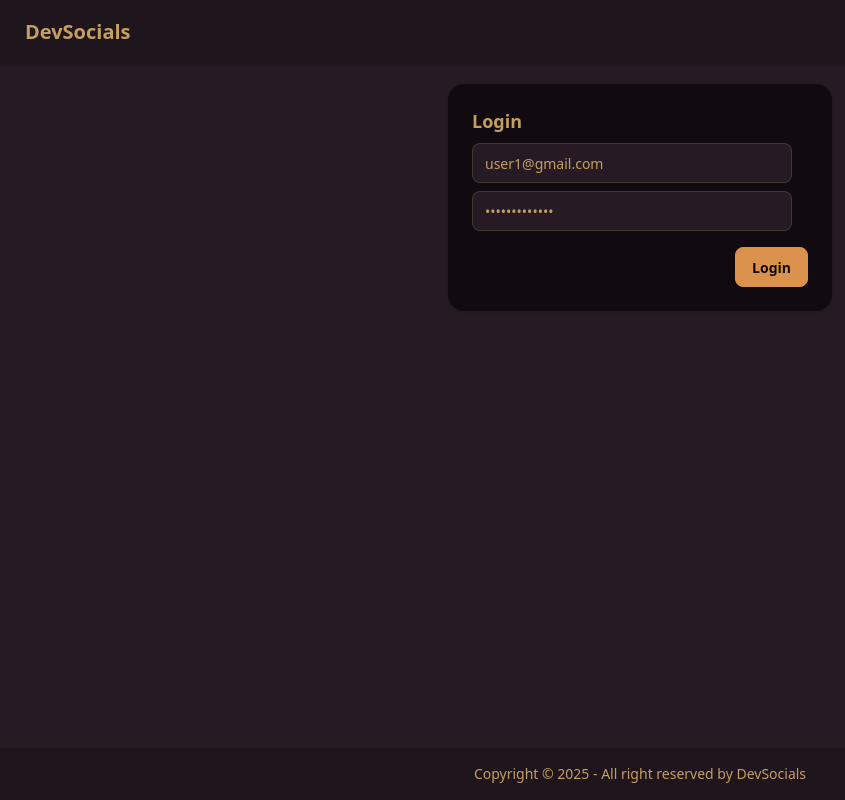
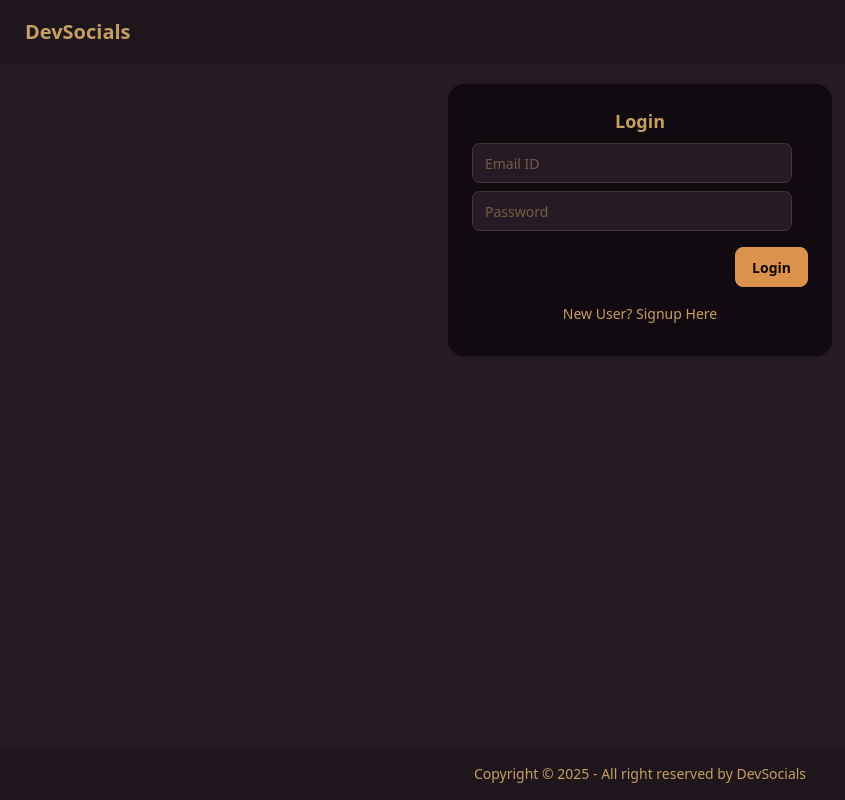
Before and after one commit to kavanap37/DEVSocialsUI, a React (Vite) app: page /login in a window 1280 px wide. Shown: the whole page, without its empty margins (0-845 px from the left). Built offline with nearby package versions, Linux system fonts and the light colour scheme; no server answers.

Commit message:
feat: SignUp in Login

```diff
--- a/src/components/EditProfile.jsx
+++ b/src/components/EditProfile.jsx
@@ -9,9 +9,9 @@
   const [firstName, setFirstName] = useState(user.firstName);
   const [lastName, setLastName] = useState(user.lastName);
   const [photoUrl, setPhotoUrl] = useState(user.photoUrl);
-  const [age, setAge] = useState(user.age);
-  const [gender, setGender] = useState(user.gender);
-  const [about, setAbout] = useState(user.about);
+  const [age, setAge] = useState(user.age || "");
+  const [gender, setGender] = useState(user.gender || "");
+  const [about, setAbout] = useState(user.about || "");
   const [error, setError] = useState("");
   const dispatch = useDispatch();
   const [showToast, setShowToast] = useState(false);
--- a/src/components/Login.jsx
+++ b/src/components/Login.jsx
@@ -5,8 +5,11 @@
 import { useNavigate } from "react-router-dom";
 import { BASE_URL } from "../utils/constants";
 const Login = () => {
-  const [emailId, setEmailId] = useState("user1@gmail.com");
-  const [password, setPassword] = useState("User1@pass123");
+  const [emailId, setEmailId] = useState("");
+  const [password, setPassword] = useState("");
+  const [firstName, setFirstName] = useState("");
+  const [lastName, setLastName] = useState("LNU");
+  const [isLoginForm, setIsLoginForm] = useState(true);
   const [error, setError] = useState("");
   const dispatch = useDispatch();
   const navigate = useNavigate();
@@ -30,11 +33,49 @@
       setError(err?.response?.data || "Something went wrong");
     }
   };
+  const handleSignUp = async () => {
+    try {
+      // console.log(firstName, lastName, emailId);
+      // lastName = lastName || " ";
+      const res = await axios.post(
+        BASE_URL + "/signup",
+        { firstName, lastName, emailId, password },
+        { withCredentials: true }
+      );
+      dispatch(addUser(res.data.data));
+      return navigate("/profile");
+    } catch (err) {
+      console.error(err);
+      setError(err?.response?.data || "Something went wrong");
+    }
+  };
+
   return (
     <div className="flex justify-center my-5">
       <div className=" card bg-base-300 w-96 shadow-sm">
         <div className="card-body">
-          <h2 className="card-title">Login</h2>
+          <h2 className="card-title justify-center">
+            {isLoginForm ? "Login" : "Sign Up"}
+          </h2>
+          {!isLoginForm && (
+            <>
+              <input
+                type="text"
+                value={firstName}
+                className="input"
+                placeholder="First Name"
+                onChange={(e) => setFirstName(e.target.value)}
+              />
+
+              <input
+                type="text"
+                value={lastName}
+                className="input"
+                placeholder="Last Name"
+                onChange={(e) => setLastName(e.target.value)}
+              />
+            </>
+          )}
           <input
             type="text"
             placeholder="Email ID"
@@ -51,10 +92,21 @@
           />
           <p className="text-red-500">{error}</p>
           <div className="card-actions justify-end">
-            <button className="btn btn-primary" onClick={handleLogin}>
-              Login
+            <button
+              className="btn btn-primary"
+              onClick={isLoginForm ? handleLogin : handleSignUp}
+            >
+              {isLoginForm ? "Login" : "Sign Up"}
             </button>
           </div>
+          <p
+            className="m-auto cursor-pointer py-2"
+            onClick={() => setIsLoginForm((value) => !value)}
+          >
+            {isLoginForm
+              ? "New User? Signup Here"
+              : "Existing User? Login Here"}
+          </p>
         </div>
       </div>
     </div>
```
